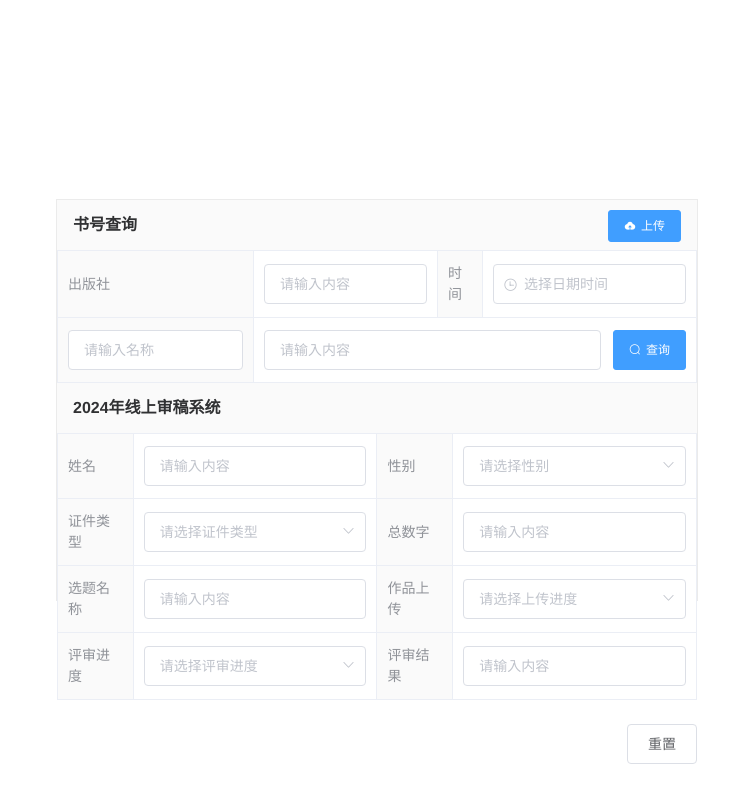
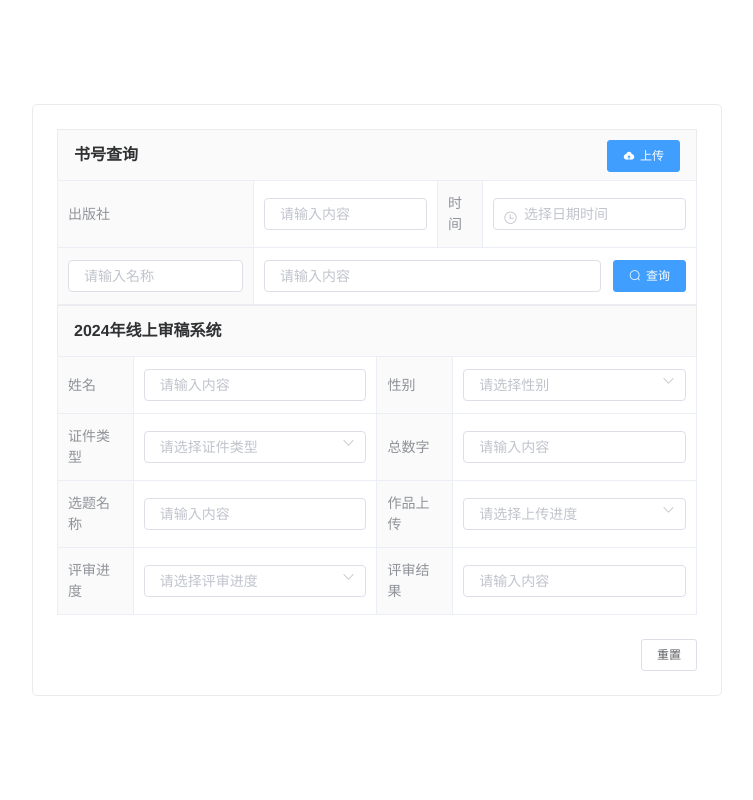
Before and after one commit to liuxiaoning951026/book_publish, a Vue app in the folder book_publish/: page / in a window 1280 px wide. Shown: the whole page, without its empty margins (263-1016 px from the left). Built offline with nearby package versions, Linux system fonts and the light colour scheme.

Commit message:
fix(书号查询): 优化细节样式等问题

```diff
--- a/book_publish/src/components/HelloWorld.vue
+++ b/book_publish/src/components/HelloWorld.vue
@@ -112,7 +112,7 @@
       </el-descriptions>
 
       <div class="btns">
-        <el-button @click="resetForm">重置</el-button>
+        <el-button @click="resetForm" size="small">重置</el-button>
       </div>
     </div>
   </div>
@@ -167,8 +167,13 @@ export default {
 }
 .container {
   border: 1px solid #ebebeb;
-  height: 50%;
+  height: auto;
   width: 50%;
+  padding: 24px;
+  display: flex;
+  flex-direction: column;
+  overflow-y: auto;
+  border-radius: 5px;
 }
 .el-descriptions__header {
   line-height: 50px;
@@ -176,6 +181,8 @@ export default {
   padding-left: 16px;
   padding-right: 16px;
   background: #fafafa;
+  border: 1px solid #ebebeb;
+  border-bottom: none;
 }
 
 .btns {
@@ -184,4 +191,9 @@ export default {
   justify-content: end;
   margin-top: 24px;
 }
+
+.el-input__inner {
+  height: 32px;
+  line-height: 32px;
+}
 </style>
```
